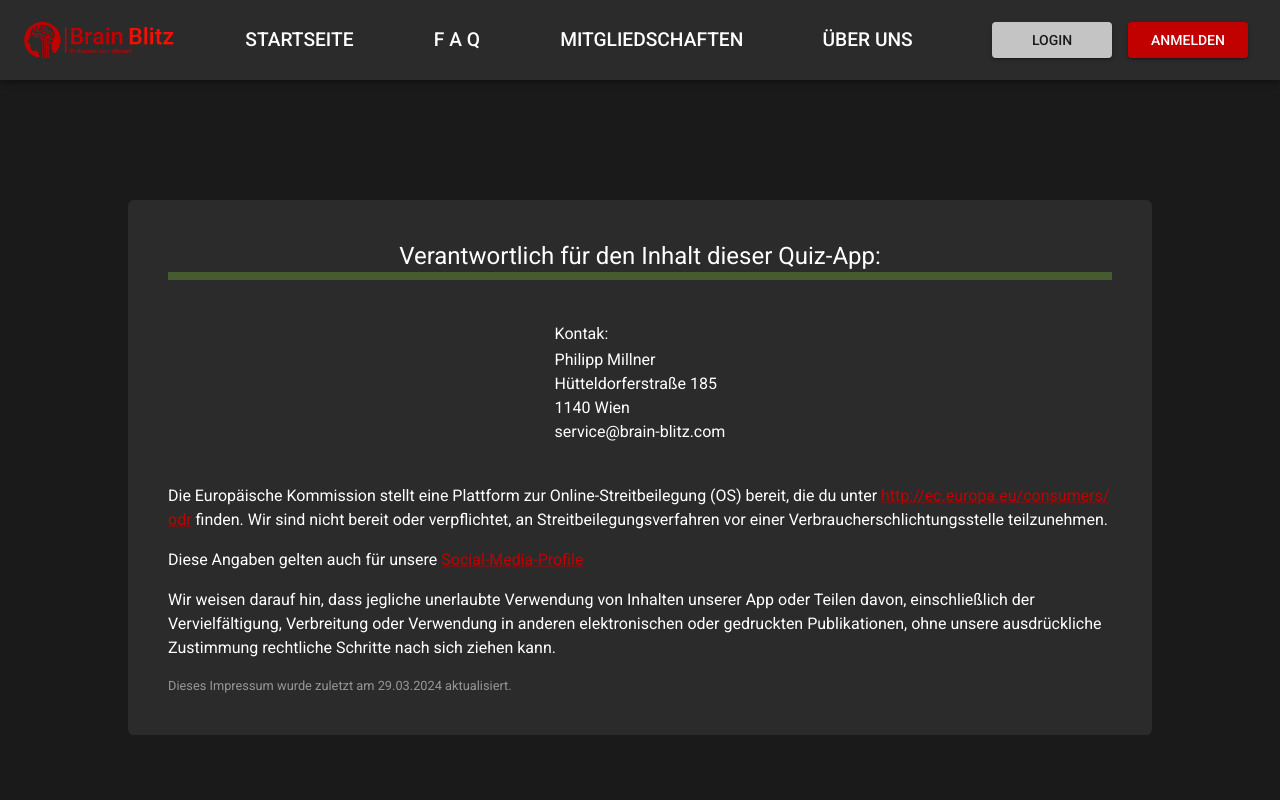
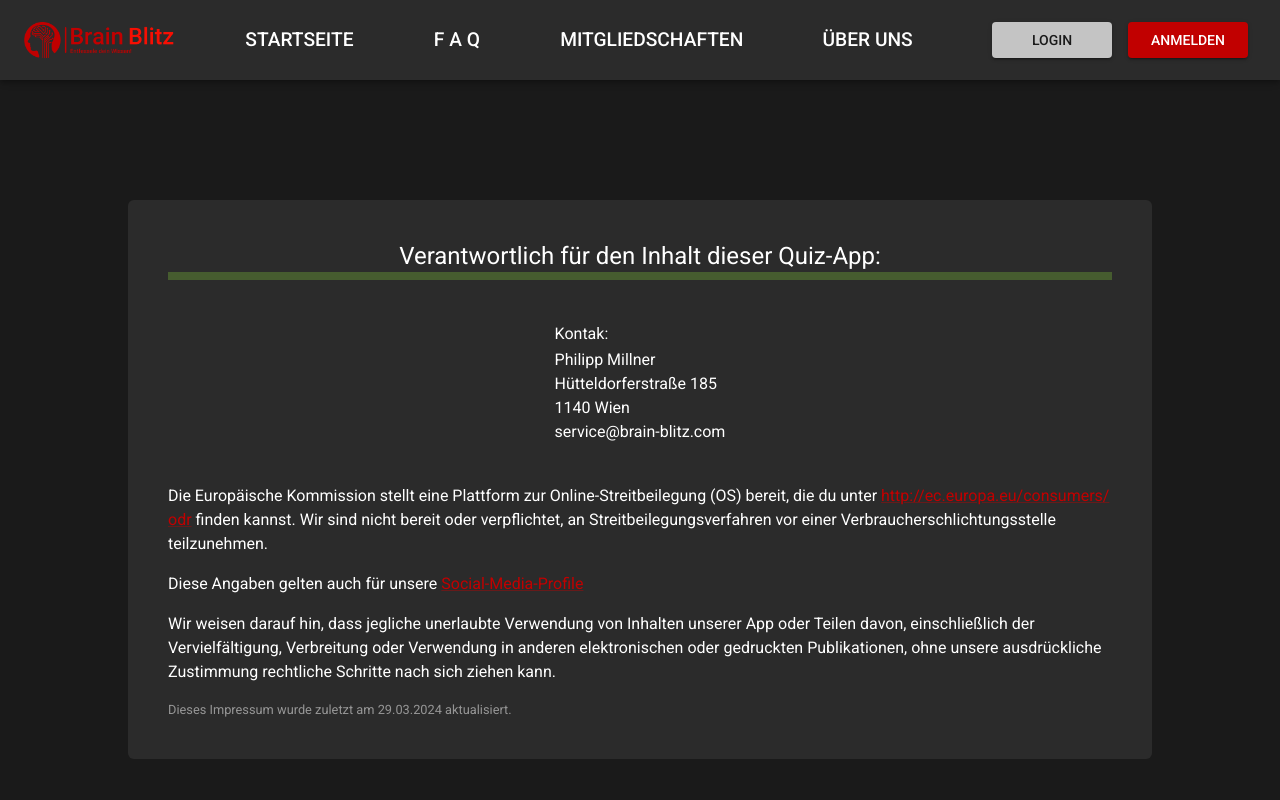
Before and after one commit to SlowMoschen/Brain_Blitz, a React (Vite) app in the folder client/: page /imprint in a window 1280 px wide. Shown: the top 800 px of the page. Built offline with nearby package versions, Linux system fonts and the light colour scheme.

Commit message:
fixed typo

```diff
--- a/client/src/routes/home/pages/imprint/Imprint.tsx
+++ b/client/src/routes/home/pages/imprint/Imprint.tsx
@@ -39,7 +39,7 @@ export default function Imprint() {
         Die Europäische Kommission stellt eine Plattform zur Online-Streitbeilegung (OS) bereit, die
         du unter{" "}
         <Link href="http://ec.europa.eu/consumers/odr" sx={{ wordBreak: 'break-all'}}>http://ec.europa.eu/consumers/odr</Link>{" "}
-        finden. Wir sind nicht bereit oder verpflichtet, an Streitbeilegungsverfahren vor einer
+        finden kannst. Wir sind nicht bereit oder verpflichtet, an Streitbeilegungsverfahren vor einer
         Verbraucherschlichtungsstelle teilzunehmen.
       </Typography>
 
```
